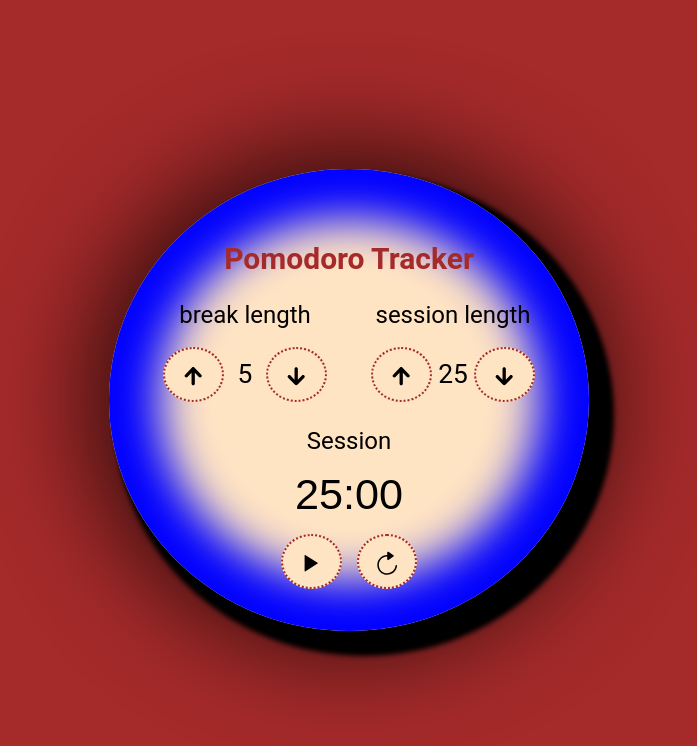
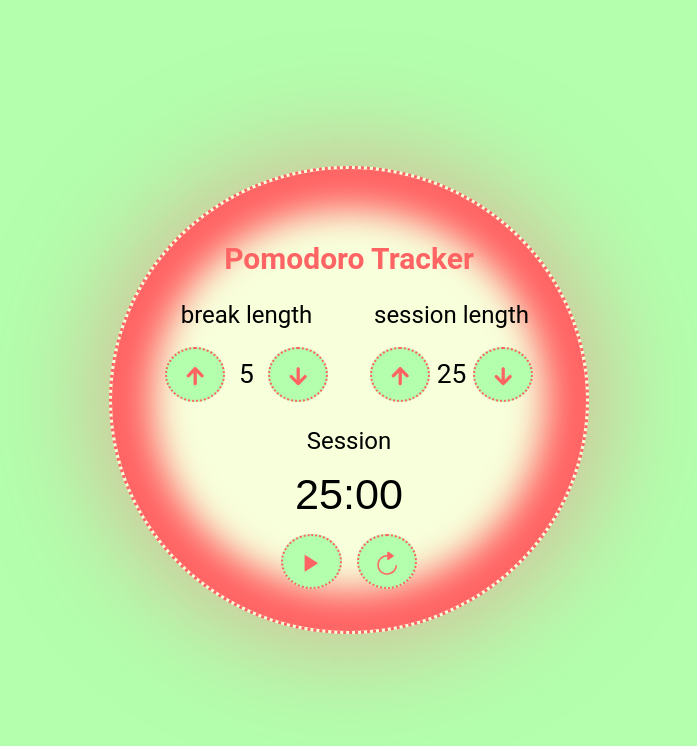
Before and after one commit to ElyaApyzova/My-Pomodoro-App, a React (Create React App) app: page / in a window 1280 px wide. Shown: the top 746 px of the page, without its empty margins (291-988 px from the left). Built offline with nearby package versions, Linux system fonts and the light colour scheme.

Commit message:
chose colour

```diff
--- a/src/components/Pomodoro/Pomodoro.css
+++ b/src/components/Pomodoro/Pomodoro.css
@@ -4,10 +4,10 @@
   padding: 0;
 }
 
-body{
+body {
   margin: 0;
   text-align: center;
-    font-family: 'Roboto', sans-serif;
+  font-family: "Roboto", sans-serif;
   font-size: 24px;
 }
 
@@ -15,61 +15,62 @@ body{
   display: flex;
   align-items: center;
   height: 100vh;
-  background-color: brown;
+  background-color: #b3ffae;
 }
 
-
-.container{
+.container {
   margin: 0 auto;
   width: 480px;
   padding: 2rem;
-    background-color: bisque;
-    box-shadow: 0 0 100px 20px rgba(0, 0, 0, .7), 0 0 45px 50px inset blue, 15px 15px 5px 10px;
+  background-color: #f8ffdb;
+  box-shadow: 0 0 100px 20px rgba(245, 132, 132, 0.5),
+    0 0 35px 40px inset #ff6464;
   border-radius: 50%;
+  border: 3px dotted #ff6464;
 }
 
-.pomodoro-title{
+.pomodoro-title {
   font-size: 30px;
   font-weight: 700;
   margin-top: 40px;
-    color: brown;
+  color: #FF6464;
 }
-
 
 .react-icons {
   vertical-align: middle;
-    transition: transform .3s ease-out;
+  transition: transform 0.3s ease-out;
+  color: #FF6464;
 }
 
-.react-icons:hover{
+.react-icons:hover {
   transform: scale(1.2);
 }
 
-.react-icons:active{
-    color: brown;
+.react-icons:active {
+  color: #F8FFDB;
 }
 
-.pomodoro-btn{
-    background: bisque;
-    border: 2px dotted brown;
+.pomodoro-btn {
+  background: #b3ffae;
+  border: 2px dotted #ff6464;
   padding: 10px 15px;
   border-radius: 50%;
   font-size: 1.1em;
   cursor: pointer;
 }
 
-.btn-level{
+.btn-level {
   display: inline-block;
   font-size: 1.1em;
 }
 
-.control-box{
+.control-box {
   width: 50%;
   display: inline-block;
   margin: 25px 0px;
 }
 
-.timer-control{
+.timer-control {
   display: flex;
   justify-content: center;
   align-items: center;
@@ -77,14 +78,14 @@ body{
   margin-bottom: 10px;
 }
 
-#time-left{
+#time-left {
   margin: 15px 0px;
   font-size: 1.8em;
-    font-family: 'Poppins', sans-serif;
+  font-family: "Poppins", sans-serif;
 }
 
-.animated{
-    animation: pulse .5s .4s ease-out infinite alternate;
+.animated {
+  animation: pulse 0.5s 0.4s ease-out infinite alternate;
 }
 
 @keyframes pulse {
@@ -94,8 +95,8 @@ body{
   }
 
   100% {
-        transform: scale(.8);
-        color: blue;
+    transform: scale(0.8);
+    color: #ff6464;
   }
 }
 
```
Lines whose indentation alone changed are shown as unchanged.
